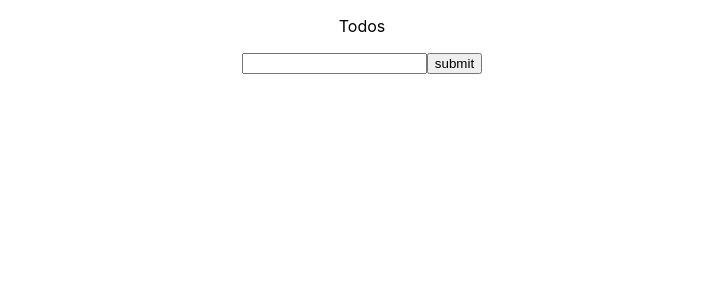
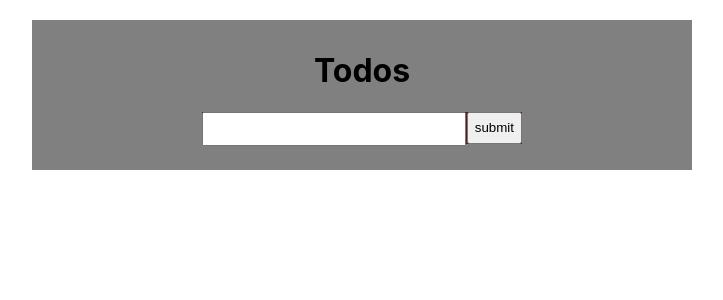
Before and after one commit to aubinleyoung/todo-list, a React (Create React App) app: page / in a window 1280 px wide. Shown: the top 300 px of the page, without its empty margins (278-1001 px from the left). Built offline with nearby package versions, Linux system fonts and the light colour scheme.

Commit message:
Add style to the application

```diff
--- a/package.json
+++ b/package.json
@@ -10,6 +10,7 @@
     "react": "^18.2.0",
     "react-dom": "^18.2.0",
     "react-scripts": "5.0.1",
+    "uuid": "^9.0.0",
     "web-vitals": "^2.1.4"
   },
   "scripts": {
--- a/src/App.css
+++ b/src/App.css
@@ -1,12 +1,53 @@
+
 .App {
+  position: absolute;
+  top: 20px;
+  left: 0;
+  right: 0;
   text-align: center;
+  background: gray;
+  width: 50%;
+  height: fit-content;
+  margin: auto;
+  padding: 10px;
 }
-input{
-  width:auto ;
+
+.App-body{
+
+  height: fit-content;
+  width: 100%;
 }
-.items-container{
-  width: 50%;
-  height: auto;
-  background: gray;
+.App-input{
+
+  width: 20rem;
   margin: auto;
 }
+
+
+#task{
+  width: 80%;
+  height: 88%;
+
+}
+#form{
+  width: 100%;
+  display: flex;
+  justify-content: space-between;
+  height: 2rem;
+  background: rgb(76, 33, 33);
+  margin: auto;
+}
+.task-list{
+  width: 100%;
+  height: 2rem;
+  background: white;
+  justify-content: space-between;
+
+  margin: auto;
+
+
+}
+.list-container{
+
+  padding-left: 0px;
+}
--- a/src/App.js
+++ b/src/App.js
@@ -1,22 +1,30 @@
+// /*eslint-disable*/
 import './App.css';
+import React, { useState } from 'react';
 import TodoForm from './components/TodoForm';
 import TodosList from './components/TodoList';
-import React, { useState } from 'react';
 
 function App() {
   const [todos, setTodos] = useState([]);
 
-  function addTodo(todo) {
+  const addTodo = (todo) => {
     setTodos([todo, ...todos]);
-  }
+  };
 
   return (
     <div className="App">
       <header className="App-header">
-        <p>Todos</p>
-        <TodoForm addTodo={addTodo} />
-        <TodosList todos={todos} />
+        <h1>Todos</h1>
+
       </header>
+      <body className="App-body">
+        <div className="App-input">
+          <TodoForm addTodo={addTodo} />
+          <TodosList todos={todos} />
+
+        </div>
+
+      </body>
 
     </div>
   );
--- a/src/components/Todo.js
+++ b/src/components/Todo.js
@@ -1,12 +1,19 @@
 import React from 'react';
+import PropTypes from 'prop-types';
 
 function Todo({ todo }) {
   return (
-    <div style={{ display: 'flex' }}>
+    <div className="task-list" style={{ display: 'flex' }}>
       <input type="checkbox" />
-      <li style={{ color: 'white', textDecoration: todo.completed ? 'line-trough' : null }}>{todo.task}</li>
+      <li style={{ textDecoration: todo.completed ? 'line-trough' : null }}>{todo.task}</li>
       <button type="submit">X</button>
     </div>
   );
 }
+Todo.propTypes = {
+  todo: PropTypes.func.isRequired,
+  completed: PropTypes.bool.isRequired,
+  task: PropTypes.string.isRequired,
+};
+
 export default Todo;
--- a/src/components/TodoForm.js
+++ b/src/components/TodoForm.js
@@ -1,4 +1,6 @@
 import React, { useState } from 'react';
+import PropTypes from 'prop-types';
+import '../App.css';
 
 function TodoForm({ addTodo }) {
   const [todo, setTodo] = useState({
@@ -11,17 +13,23 @@ function TodoForm({ addTodo }) {
   }
   function handleSubmit(e) {
     e.preventDefault();
-    if (todo.task.tirm()) {
-      addTodo({ ...todo, id: uuid.v4() });
+    if (todo.task) {
+      addTodo({ ...todo, id: '' });
       // reset task input
       setTodo({ ...todo, task: '' });
     }
   }
   return (
-    <form action="" onSubmit={handleSubmit}>
+    <form action="" onSubmit={handleSubmit} id="form">
+
       <input type="text" name="task" id="task" value={todo.task} onChange={handleTaskInputChange} />
       <button type="submit">submit</button>
     </form>
   );
 }
+TodoForm.propTypes = {
+
+  addTodo: PropTypes.func.isRequired,
+};
+
 export default TodoForm;
--- a/src/components/TodoList.js
+++ b/src/components/TodoList.js
@@ -1,11 +1,24 @@
 import React from 'react';
+import PropTypes from 'prop-types';
 import Todo from './Todo';
+import '../App.css';
 
 const TodosList = ({ todos }) => (
-  <ul>
+  <ul className="list-container">
     {todos.map((todo) => (
       <Todo key={todo.id} todo={todo} />
     ))}
   </ul>
 );
+TodosList.propTypes = {
+  todos: PropTypes.arrayOf(
+    PropTypes.shape({
+      id: PropTypes.string,
+      title: PropTypes.string,
+      completed: PropTypes.bool,
+    }),
+  ).isRequired,
+
+};
+
 export default TodosList;
```
Also changed, not shown: 1 other file (tests, documents, lock files or other folders).
